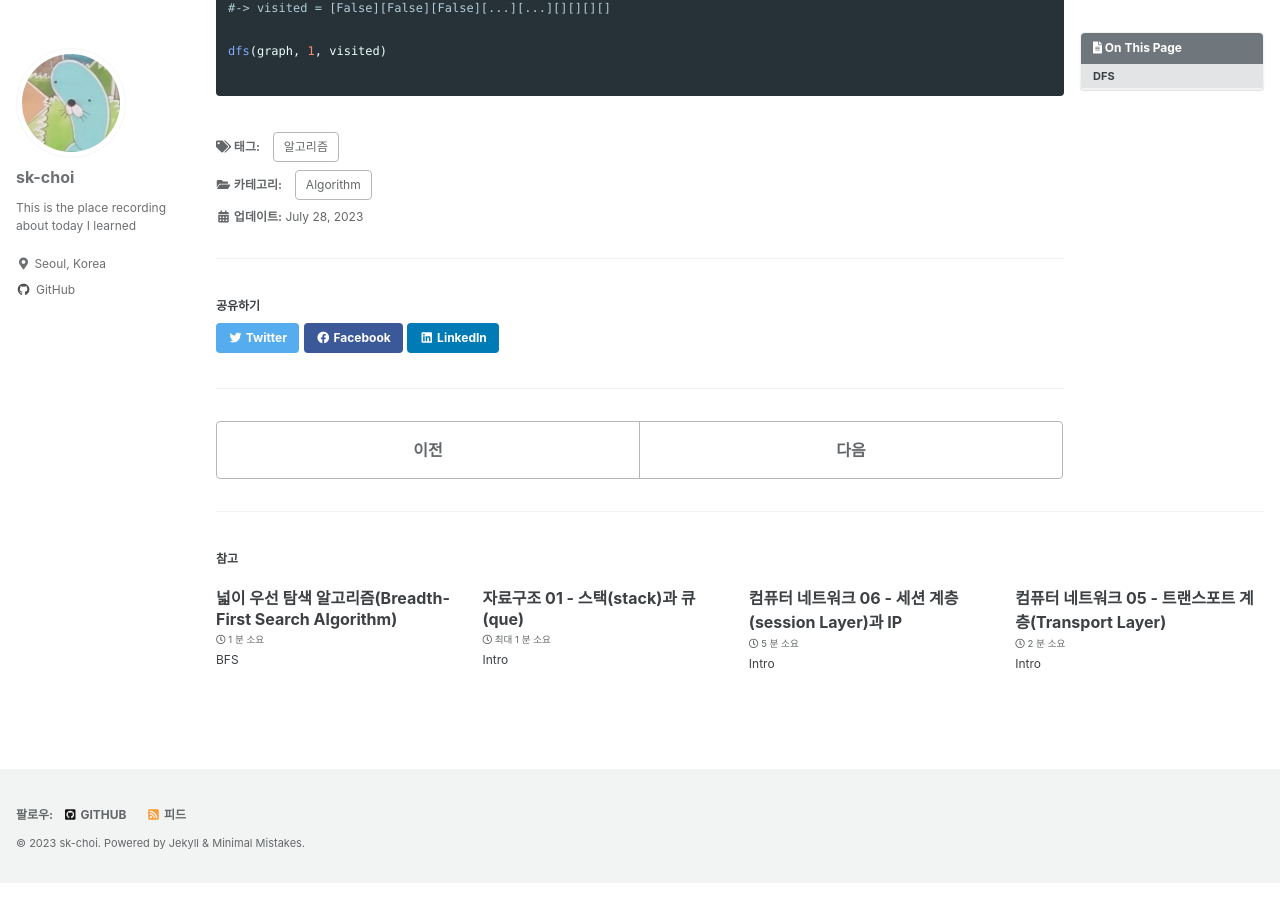
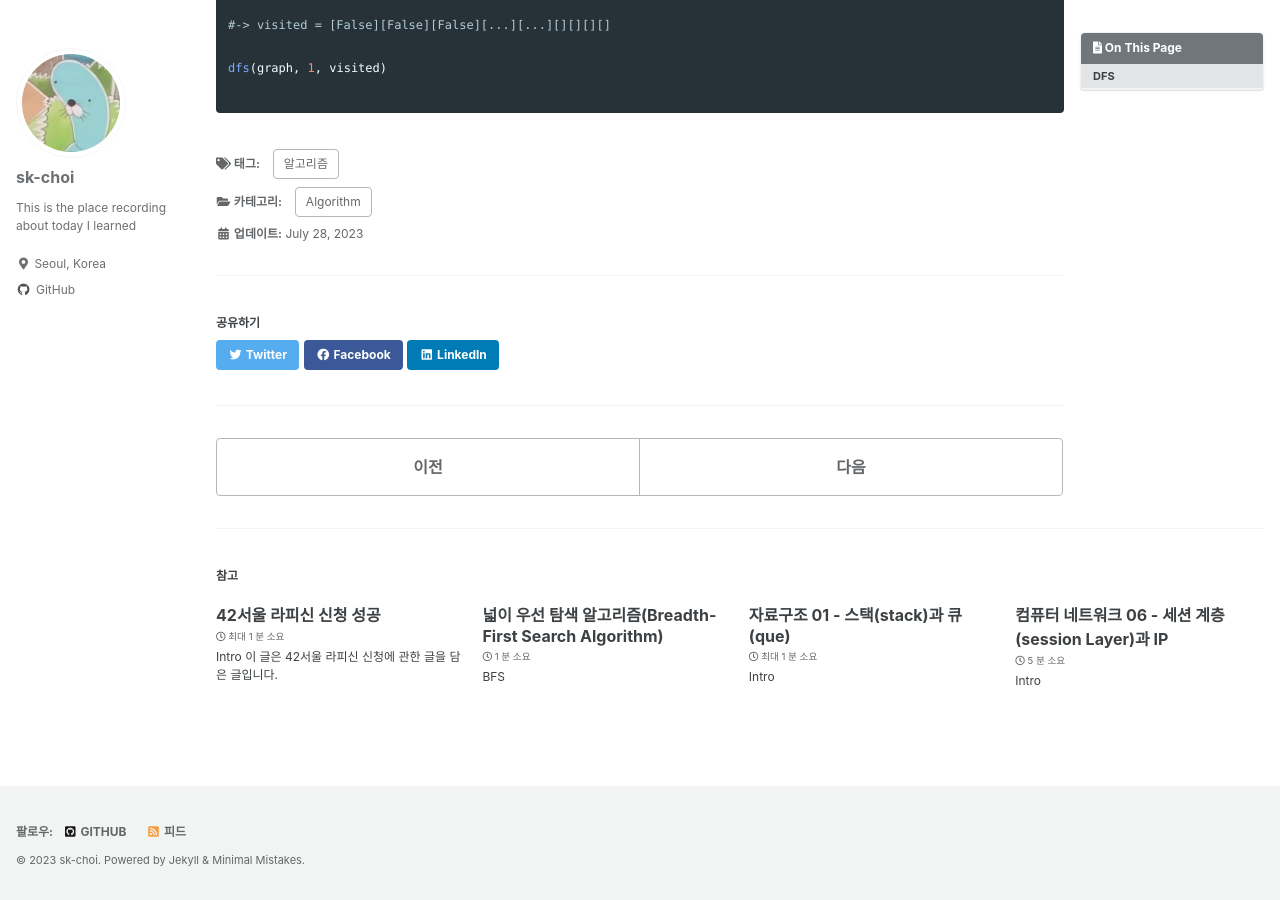
Before and after one commit to sk-choi/sk-choi.github.io, a Jekyll site: the page built from _posts/알고리즘/2023-07-28-DFS.md, in a window 1280 px wide and 900 px high, scrolled down 1062 px. Built offline with Jekyll 4.4.1, drawn with Linux system fonts in a browser that asks for light colours; cached includes are drawn as plain includes; some of the changed lines change nothing that is shown.

Commit message:
42seoul03 posted

```diff
--- /dev/null
+++ b/_posts/부트캠프/2023-08-19-42seoul03.md
@@ -0,0 +1,39 @@
+---
+title : "42서울 라피신 신청 성공"
+date : 2023-08-19 21:42:30 +/-TTTT
+categories :
+- BOOT_CAMP
+tags :
+- [42서울] #소문자만 가능
+published : true
+#permalink : categories/boot_camp
+
+toc: true
+toc_sticky: true
+---
+
+# Intro
+이 글은 42서울 라피신 신청에 관한 글을 담은 글입니다.
+
+----
+
+# 라피신 신청 후기
+
+사실 오늘 쓰는 것이긴 한데, 라피신 신청은 저번 주에 했다.
+10기로 지원을 했는데, 1기는 시간대가 안될 거 같아서 2기 신청 받는 요일로 신청을 했는데,
+경쟁률이 높을 것 같아 내심 걱정을 했다.
+
+성공 확률을 높이기 위해 동네 pc방도 가고, 거기서도 네이비즘을 켜서 서버시간에 알맞게 신청하려고 노력했다.
+
+라피신 신청 하기 전에 여친이랑 배그도 잠깐 했는데
+배그는 처음이라 튜토리얼만 잠깐 해보고 라피신 신청을 했다.
+
+다행히 신청에 성공...!
+
+신청 버튼을 누르고 화면이 정지해서 놀랐지만,
+마음을 차분히 가라 앉히고 기다렸더니 다행히 신청에 성공했다는 페이지가 떴다.
+
+지금 생각해봐도 떨리는 군...
+
+내일은 ID 체크인을 하러 강남에 가야 한다.
+지각하지 않기를 바라는 중이다. ㅋㅋㅋ
--- a/_posts/알고리즘/2023-07-28-DFS.md
+++ b/_posts/알고리즘/2023-07-28-DFS.md
@@ -22,6 +22,7 @@ DFS는 스택 자료구조를 이용하며 구체적인 동작 과정은 다음
     **방문하지 않은 인접 노드가 없으면 스택에서 최상단 노드를 꺼낸다.**
 **3. 2번의 과정을 더 이상 수행할 수 없을 때까지 반복한다.**
 
+---
 
 **파이썬 코드**
 
```
Also changed, not shown: _posts/알고리즘/2023-07-30-BFS.md (+2 -0 lines).
